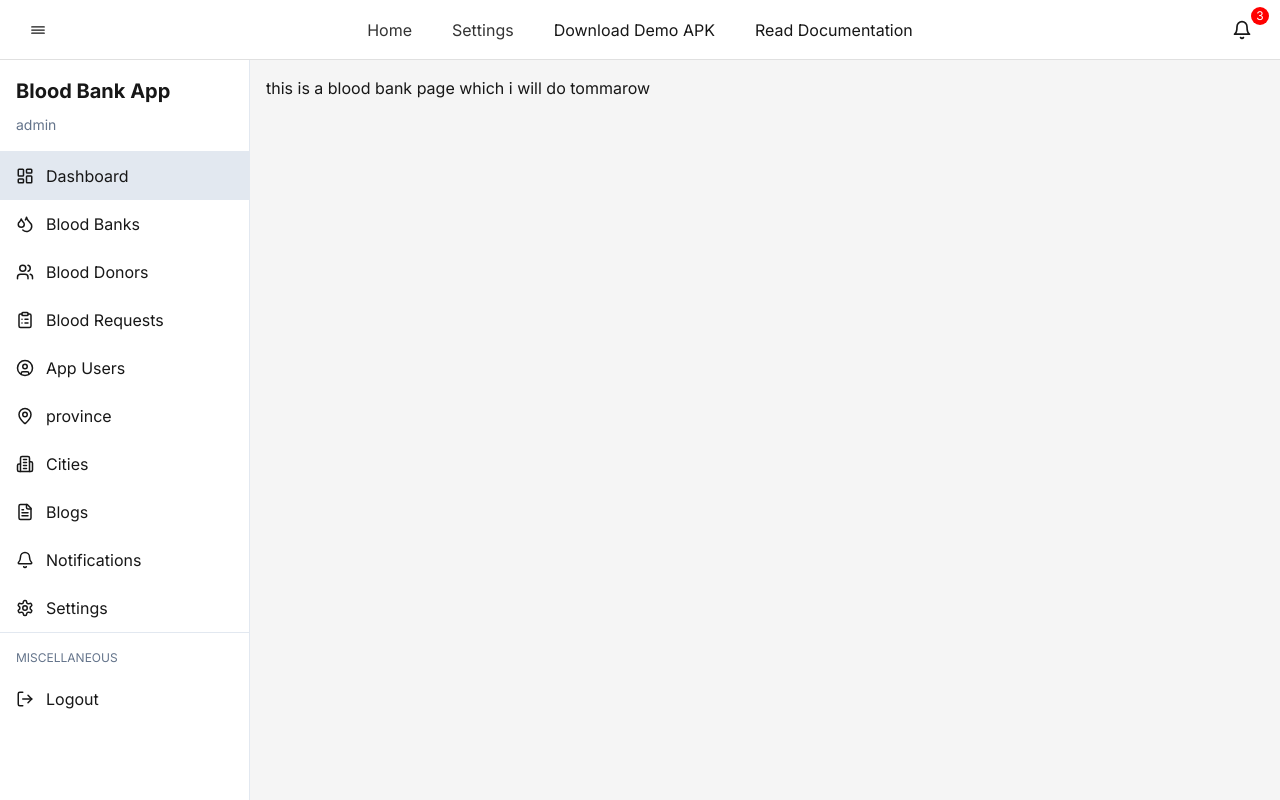
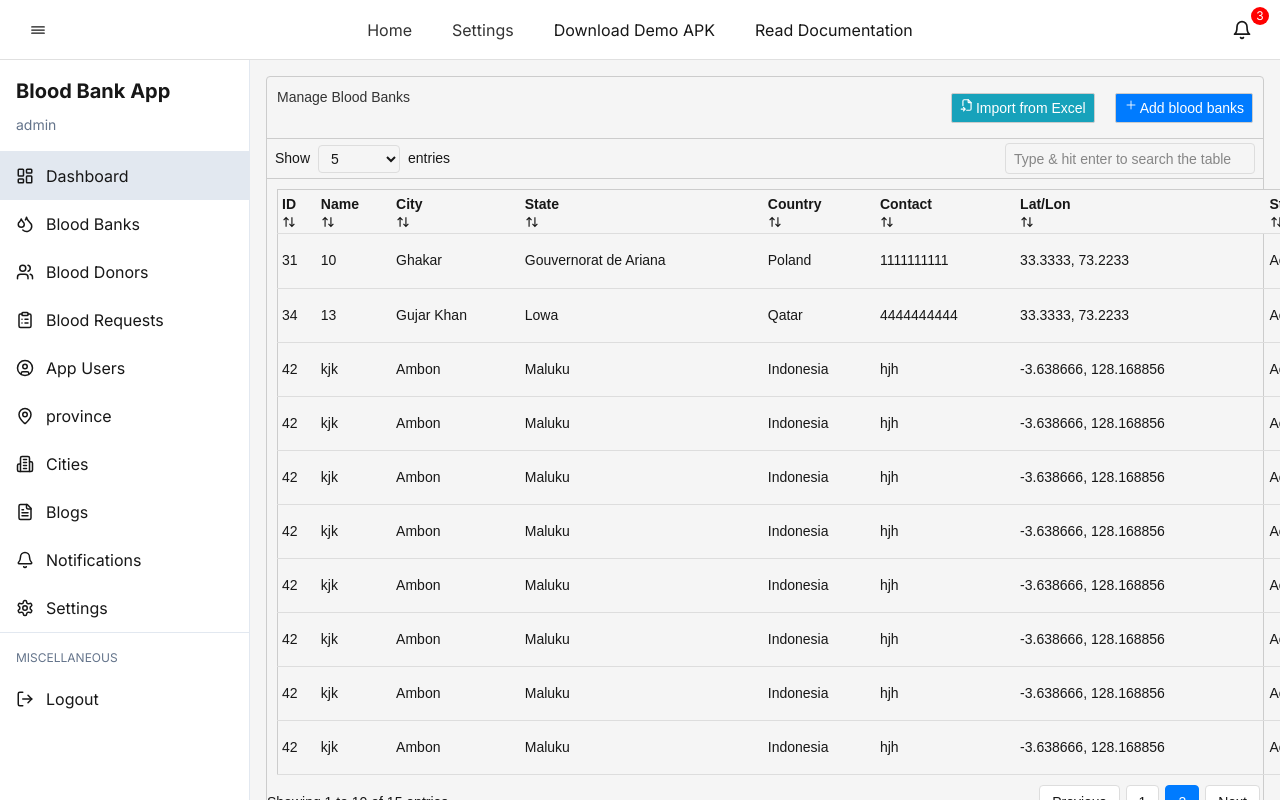
Before and after one commit to ruthbk5202/hamrolifebloodbank, a Next.js app: page /admin/bloodbanks in a window 1280 px wide. Built offline with nearby package versions, Linux system fonts and the light colour scheme.

Commit message:
added blood banks

```diff
--- /dev/null
+++ b/src/app/(admin)/admin/bloodbanks/bloodbanks.css
@@ -0,0 +1,149 @@
+
+
+.blood-bank-container {
+    /* display: flex; */
+
+    font-family: poppins, sans-serif;
+    font-size: 14px;
+
+    max-width: 1200px;
+    margin: 0 auto;
+    border: 1px solid #ccc;
+    border-radius: 4px;
+  }
+  .manage-blood-bank-div{
+    border-bottom:1px solid #ccc ;
+    height: fit-content;
+    display: flex;
+    flex-direction: row;
+    justify-content: space-between;
+    align-items: center;
+    padding: 10px;
+
+
+  }
+  .btn-import-and-add{
+    display: flex;
+    flex-direction: row;
+    gap:20px;
+  }
+  .btn-import-and-add button{
+    display: flex;
+    flex-direction: row;
+    border: 1px solid #ccc;
+    border-radius: 2px;
+   height: 30px;
+    gap:2px;
+
+  }
+  .import{
+    background-color: #17A2BB;
+    color: white;
+    font-size: 14px;
+    padding: 4px 8px ;
+
+  }
+  .add{
+    background-color: #007bff;
+    color: white;
+    font-size: 14px;
+    padding: 4px 8px;
+  }
+  .blood-bank-container h1 {
+    color: #333;
+    margin-bottom: 20px;
+  }
+
+  .table-controls {
+    display: flex;
+    justify-content: space-between;
+    padding: 4px 8px;
+    border-bottom: 1px solid #CCC;
+    align-items: center;
+  }
+
+  .show-entries {
+    display: flex;
+    align-items: center;
+    gap: 8px;
+  }
+
+  .show-entries select {
+    padding: 4px 28px 4px 8px;
+    border: 1px solid #ddd;
+    border-radius: 4px;
+  }
+
+  .search-box input {
+    padding: 4px 8px;
+    border: 1px solid #ddd;
+    border-radius: 4px;
+    min-width: 250px;
+    height:31px;
+
+  }
+
+  .blood-bank-table {
+    width: 1174px;
+    height:488px;
+    border-collapse: collapse;
+    margin-bottom: 20px;
+    border: 1px solid #CCC;
+    border-radius: 4px;
+    margin:10px;
+  }
+
+  .blood-bank-table th,
+  .blood-bank-table td {
+    padding: 4px;
+    text-align: left;
+    border-bottom: 1px solid #ddd;
+
+  }
+  .action-icons{
+    display:flex;
+    flex-direction: row;
+    justify-content: center;
+    align-items: center;
+    padding:4px;
+  }
+
+  .blood-bank-table th {
+    background-color: #f5f5f5;
+    font-weight: bold;
+  }
+
+  .blood-bank-table tr:hover {
+    background-color: #f9f9f9;
+  }
+
+  .blood-bank-table td span {
+    margin-right: 8px;
+    cursor: pointer;
+    font-size: 18px;
+  }
+
+  .table-footer {
+    display: flex;
+    justify-content: space-between;
+    align-items: center;
+  }
+
+  .pagination button {
+    padding: 6px 12px;
+    margin: 0 3px;
+    border: 1px solid #ddd;
+    background-color: white;
+    border-radius: 4px;
+    cursor: pointer;
+  }
+
+  .pagination button.active {
+    background-color: #007bff;
+    color: white;
+    border-color: #007bff;
+  }
+
+  .pagination button:hover:not(.active) {
+    background-color: #ddd;
+  }
--- a/src/app/(admin)/admin/bloodbanks/page.tsx
+++ b/src/app/(admin)/admin/bloodbanks/page.tsx
@@ -1,12 +1,235 @@
-import React from 'react';
+import React from "react";
+import { TbFileImport } from "react-icons/tb";
+import { IoAddOutline } from "react-icons/io5";
+import { RiArrowUpDownLine } from "react-icons/ri";
+import { GrView } from "react-icons/gr";
+import { TiEdit } from "react-icons/ti";
+import { MdDelete } from "react-icons/md";
+import "./bloodbanks.css";
 
- const BloodBanksPage = () => {
+const BloodBanksPage = () => {
+  interface BloodBank {
+    id: number;
+    name: string;
+    city: string;
+    state: string;
+    country: string;
+    contact: string;
+    latLon: string;
+    status: string;
+  }
+
+  const bloodBanks: BloodBank[] = [
+    {
+      id: 31,
+      name: "10",
+      city: "Ghakar",
+      state: "Gouvernorat de Ariana",
+      country: "Poland",
+      contact: "1111111111",
+      latLon: "33.3333, 73.2233",
+      status: "Active",
+    },
+    {
+      id: 34,
+      name: "13",
+      city: "Gujar Khan",
+      state: "Lowa",
+      country: "Qatar",
+      contact: "4444444444",
+      latLon: "33.3333, 73.2233",
+      status: "Active",
+    },
+
+    {
+      id: 42,
+      name: "kjk",
+      city: "Ambon",
+      state: "Maluku",
+      country: "Indonesia",
+      contact: "hjh",
+      latLon: "-3.638666, 128.168856",
+      status: "Active",
+    },
+
+    {
+      id: 42,
+      name: "kjk",
+      city: "Ambon",
+      state: "Maluku",
+      country: "Indonesia",
+      contact: "hjh",
+      latLon: "-3.638666, 128.168856",
+      status: "Active",
+    },
+
+    {
+      id: 42,
+      name: "kjk",
+      city: "Ambon",
+      state: "Maluku",
+      country: "Indonesia",
+      contact: "hjh",
+      latLon: "-3.638666, 128.168856",
+      status: "Active",
+    },
+
+    {
+      id: 42,
+      name: "kjk",
+      city: "Ambon",
+      state: "Maluku",
+      country: "Indonesia",
+      contact: "hjh",
+      latLon: "-3.638666, 128.168856",
+      status: "Active",
+    },
+
+    {
+      id: 42,
+      name: "kjk",
+      city: "Ambon",
+      state: "Maluku",
+      country: "Indonesia",
+      contact: "hjh",
+      latLon: "-3.638666, 128.168856",
+      status: "Active",
+    },
+
+    {
+      id: 42,
+      name: "kjk",
+      city: "Ambon",
+      state: "Maluku",
+      country: "Indonesia",
+      contact: "hjh",
+      latLon: "-3.638666, 128.168856",
+      status: "Active",
+    },
+
+    {
+      id: 42,
+      name: "kjk",
+      city: "Ambon",
+      state: "Maluku",
+      country: "Indonesia",
+      contact: "hjh",
+      latLon: "-3.638666, 128.168856",
+      status: "Active",
+    },
+
+    {
+      id: 42,
+      name: "kjk",
+      city: "Ambon",
+      state: "Maluku",
+      country: "Indonesia",
+      contact: "hjh",
+      latLon: "-3.638666, 128.168856",
+      status: "Active",
+    },
+  ];
   return (
-    <div>
-      <div>
-        <h2>this is a blood bank page which i will do tommarow</h2>
+    <div className="blood-bank-container">
+      <div className="manage-blood-bank-div">
+        <h1>Manage Blood Banks</h1>
+        <div className="btn-import-and-add">
+          <button className="import">
+            {" "}
+            <span>
+              <TbFileImport />
+            </span>
+            Import from Excel
+          </button>
+          <button className="add">
+            {" "}
+            <span>
+              <IoAddOutline />
+            </span>{" "}
+            Add blood banks
+          </button>
+        </div>
+      </div>
+
+      <div className="table-controls">
+        <div className="show-entries">
+          <span>Show</span>
+          <select>
+            <option>5</option>
+            <option>25</option>
+            <option>50</option>
+            <option>100</option>
+          </select>
+          <span>entries</span>
+        </div>
+
+        <div className="search-box">
+          <input
+            type="text"
+            placeholder="Type & hit enter to search the table"
+          />
+        </div>
+      </div>
+
+      <table className="blood-bank-table">
+        <thead>
+          <tr>
+            <th>ID <RiArrowUpDownLine /></th>
+            <th>Name <RiArrowUpDownLine /></th>
+            <th>City <RiArrowUpDownLine /></th>
+            <th>State <RiArrowUpDownLine /></th>
+            <th>Country <RiArrowUpDownLine /></th>
+            <th>Contact <RiArrowUpDownLine /></th>
+            <th>Lat/Lon <RiArrowUpDownLine /></th>
+            <th>Status <RiArrowUpDownLine /></th>
+            <th>Action <RiArrowUpDownLine /></th>
+          </tr>
+        </thead>
+        <tbody>
+          {bloodBanks.map((bank) => (
+            <tr key={bank.id}>
+              <td>{bank.id}</td>
+              <td>{bank.name}</td>
+              <td>{bank.city}</td>
+              <td>{bank.state}</td>
+              <td>{bank.country}</td>
+              <td>{bank.contact}</td>
+              <td>{bank.latLon}</td>
+              <td>{bank.status}</td>
+              <td className="action-icons">
+                <button>
+                <span >
+                <GrView />
+                </span>
+                </button>
+              <button>
+                <span>
+                <TiEdit />
+                </span>
+                </button>
+                <button>
+                <span >
+                <MdDelete />
+                </span>
+                </button>
+              </td>
+            </tr>
+          ))}
+        </tbody>
+      </table>
+
+      <div className="table-footer">
+        <div className="entries-info">Showing 1 to 10 of 15 entries</div>
+
+        <div className="pagination">
+          <button>Previous</button>
+          <button>1</button>
+          <button className="active">2</button>
+          <button>Next</button>
+        </div>
       </div>
     </div>
-  )
+  );
 };
+
 export default BloodBanksPage;
```
